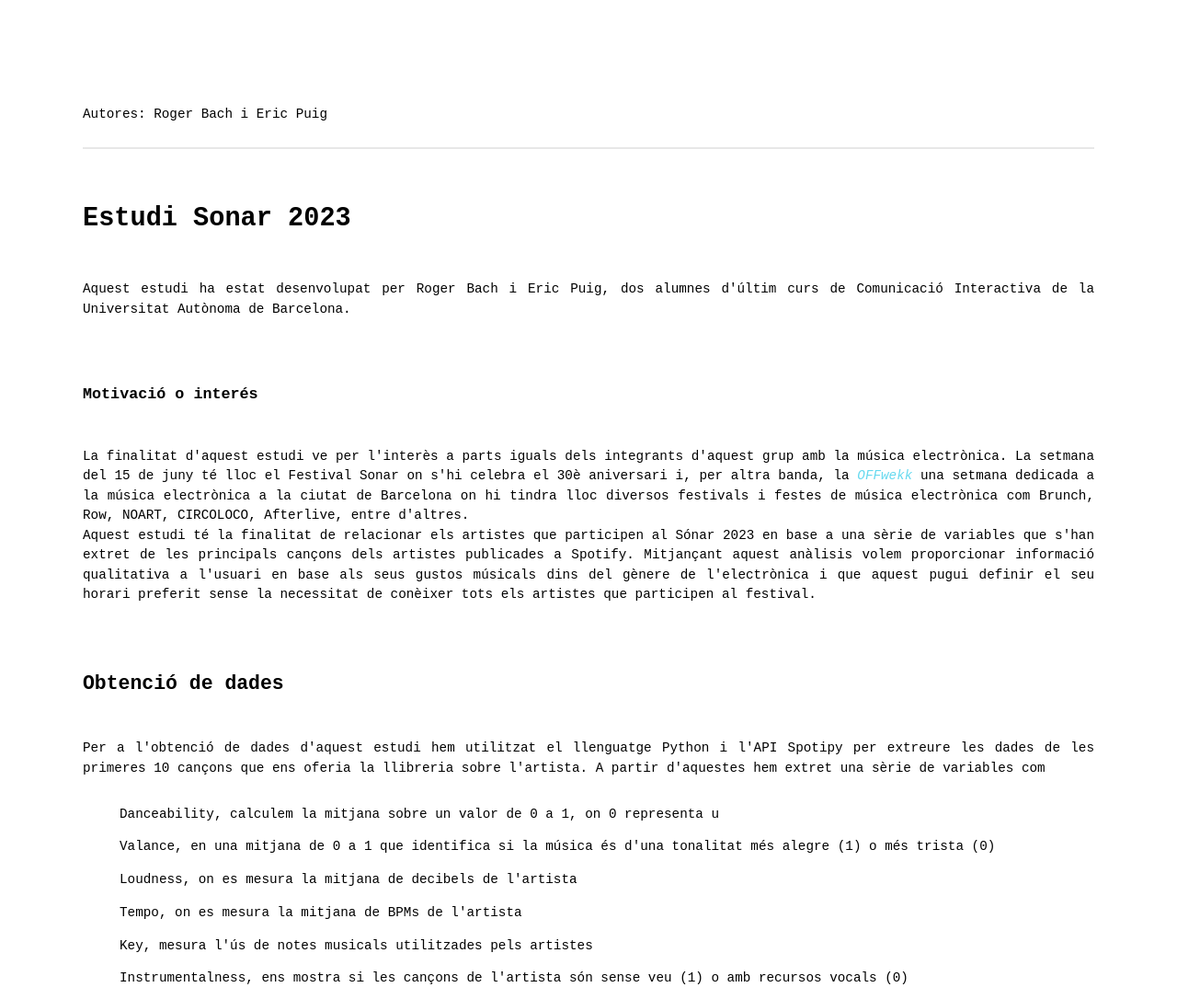
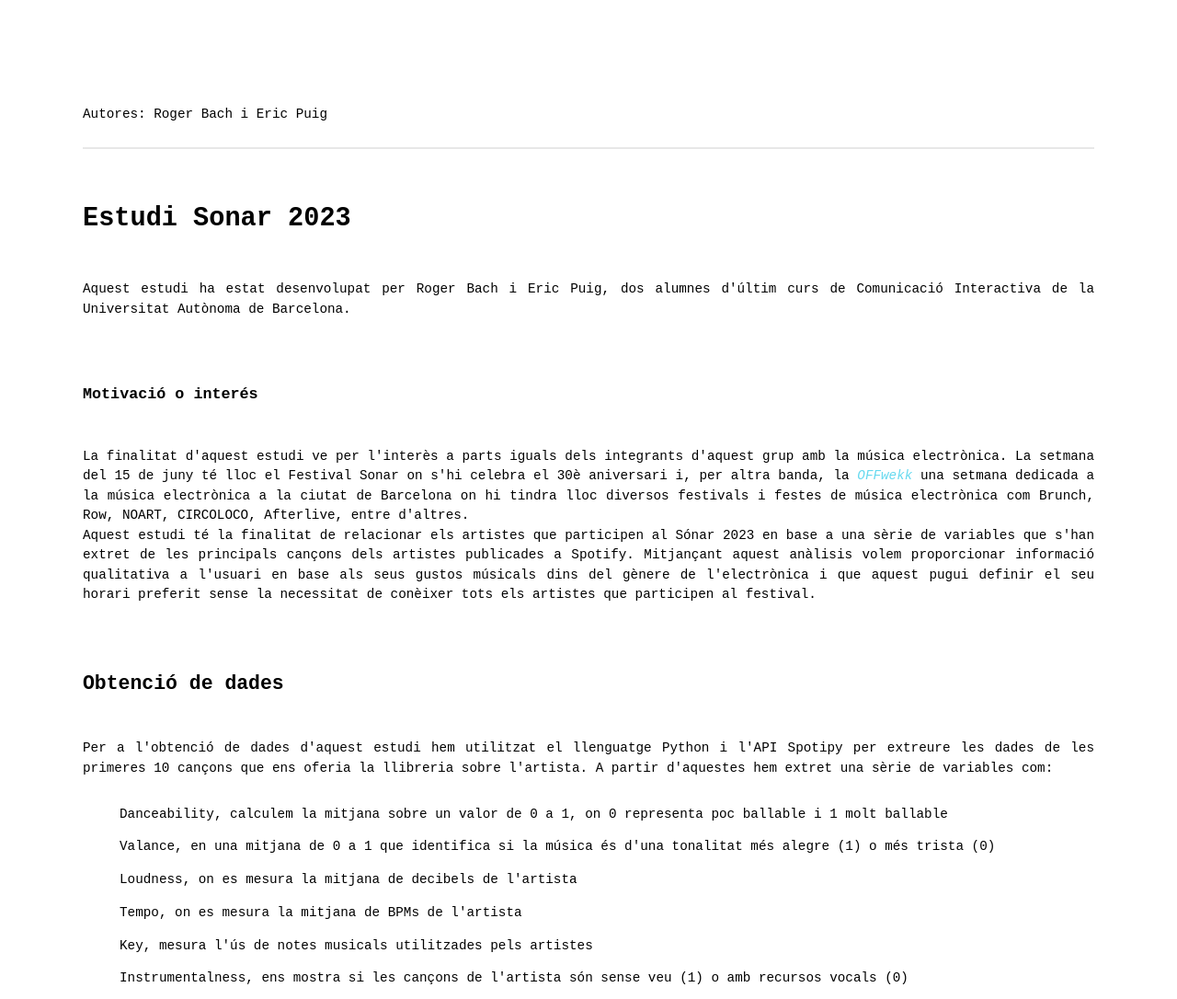
Before and after one commit to ericpuig99/sonar, a plain HTML site: page index.html in a window 1280 px wide. Shown: the top 1086 px of the page at 92% size. Drawn offline with Linux system fonts and the light colour scheme.

Commit message:
Update index.html

```diff
--- a/index.html
+++ b/index.html
@@ -46,8 +46,8 @@
 		</p>
                 <h2>Obtenció de dades</h2>
 		<p>Per a l'obtenció de dades d'aquest estudi hem utilitzat el llenguatge Python i l'API Spotipy per extreure les dades de les primeres 10 cançons
-			que ens oferia la llibreria sobre l'artista. A partir d'aquestes hem extret una sèrie de variables com
-		<ul>Danceability, calculem la mitjana sobre un valor de 0 a 1, on 0 representa u</ul>
+			que ens oferia la llibreria sobre l'artista. A partir d'aquestes hem extret una sèrie de variables com:
+		<ul>Danceability, calculem la mitjana sobre un valor de 0 a 1, on 0 representa poc ballable i 1 molt ballable</ul>
 		<ul>Valance, en una mitjana de 0 a 1 que identifica si la música és d'una tonalitat més alegre (1) o més trista (0)</ul>
 		<ul>Loudness, on es mesura la mitjana de decibels de l'artista</ul>
 		<ul>Tempo, on es mesura la mitjana de BPMs de l'artista</ul>
```
